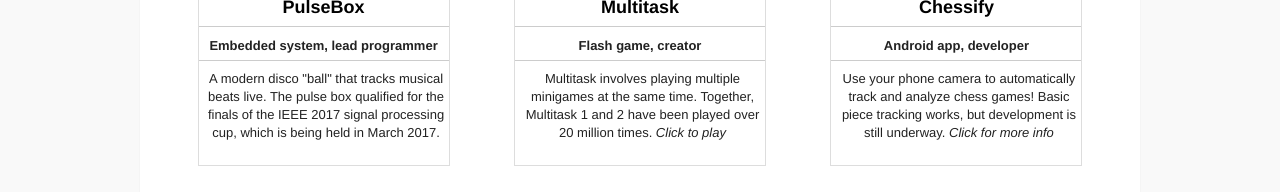
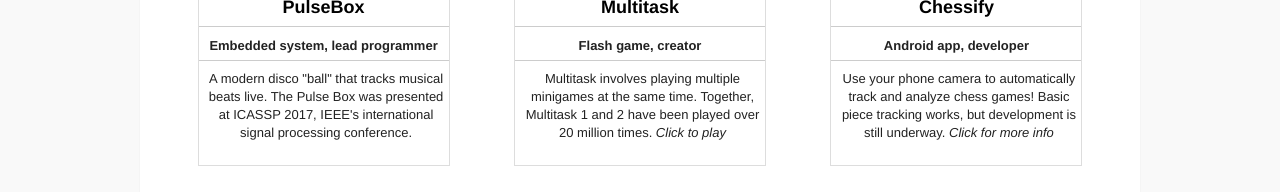
Before and after one commit to CreedG/CreedG.github.io, a plain HTML site: page index.html in a window 1280 px wide. Shown: the part 816-1008 px from the top of the page. Drawn offline with nearby package versions, Linux system fonts and the light colour scheme.

Commit message:
Add files via upload

```diff
--- a/index.html
+++ b/index.html
@@ -56,9 +56,7 @@
 						<p class = "p_subtitle"><strong>Embedded system, lead programmer</strong></p>
 						<hr>
 					</div>
-					<p class = "p_desc"> A modern disco "ball" that tracks musical beats live. The pulse box qualified for the finals of the IEEE 2017 signal processing cup,
-											which is being held in March 2017. </p>
-				</div>
+					<p class = "p_desc"> A modern disco "ball" that tracks musical beats live. The Pulse Box was presented at ICASSP 2017, IEEE's international signal processing conference.</div>
 
 
 				<div class = "project">
```
